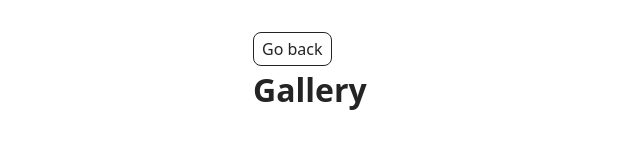
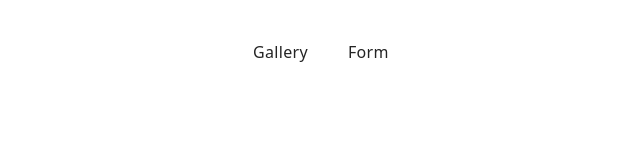
Before and after one commit to Viktoriia-Kudina/goit-js-hw-09, a plain HTML site: page index.html in a window 1280 px wide. Shown: the whole page, without its empty margins (227-867 px from the left). Drawn offline with Linux system fonts and the light colour scheme.

Commit message:
Deploying to gh-pages from @ Viktoriia-Kudina/goit-js-hw-09@d43212e1034316be947c1331d32355d4bba4783f 🚀

```diff
--- a/index.html
+++ b/index.html
@@ -8,14 +8,23 @@
     <link rel="stylesheet" crossorigin href="/goit-js-hw-09/assets/styles-wD8sh9BL.css">
   </head>
   <body>
+    <header class="header"></header>
     <div class="container">
-      <!-- <a class="nav-logo" href="./index.html" aria-label="Site logo">
+      <nav class="nav">
+        <!-- <a class="nav-logo" href="./index.html" aria-label="Site logo">
             <svg class="nav-logo-icon" width="100" height="30">
               <use href="./img/logo.svg"></use>
             </svg>
           </a> -->
-      <a class="back-link" href="./index.html">Go back</a>
-      <h1 class="main-title">Gallery</h1>
+        <ul class="nav-list">
+          <li class="nav-iteam">
+            <a class="nav-link" href="./1-gallery.html">Gallery</a>
+          </li>
+          <li class="nav-iteam">
+            <a class="nav-link" href="./2-form.html">Form</a>
+          </li>
+        </ul>
+      </nav>
     </div>
   </body>
 </html>
```
